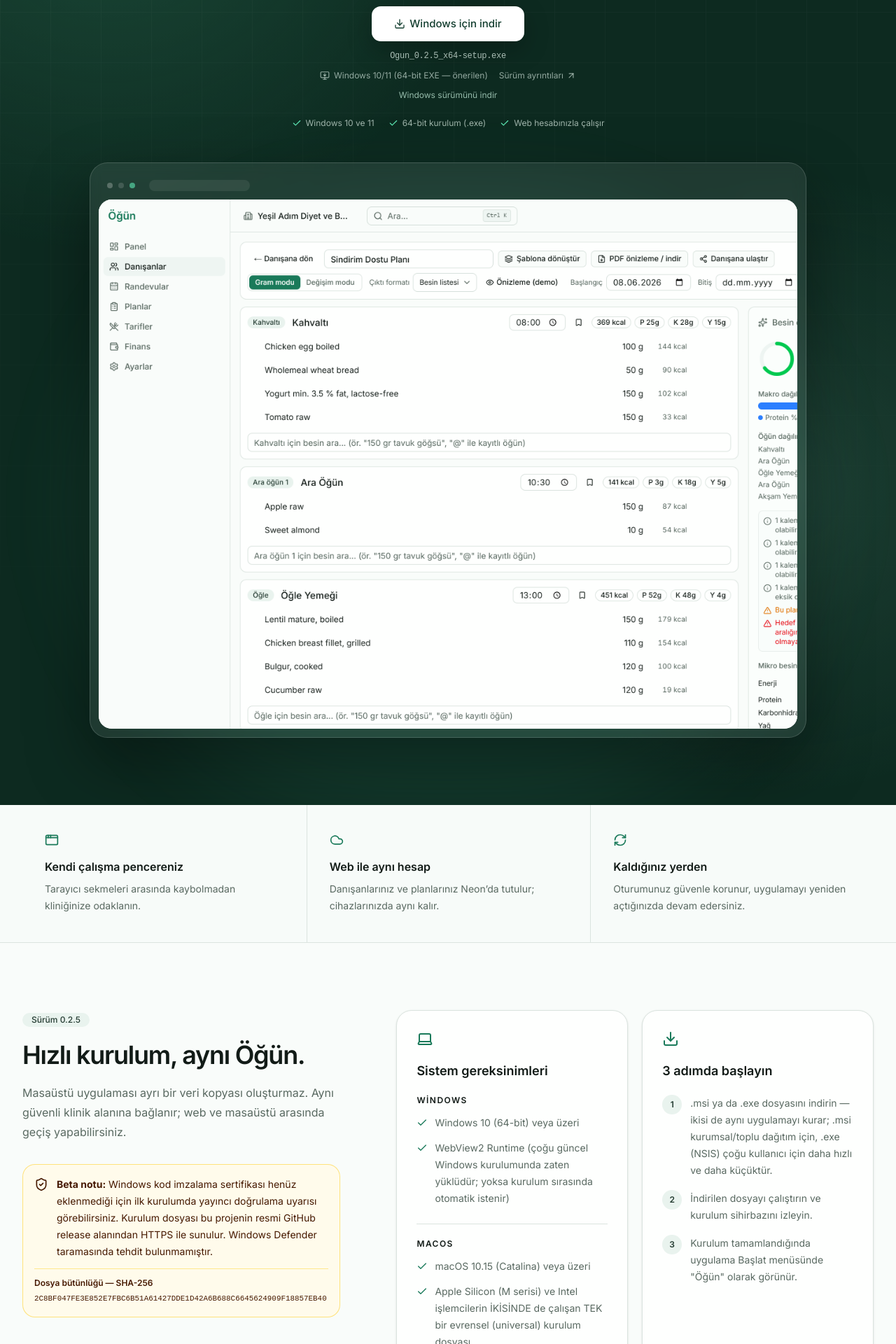
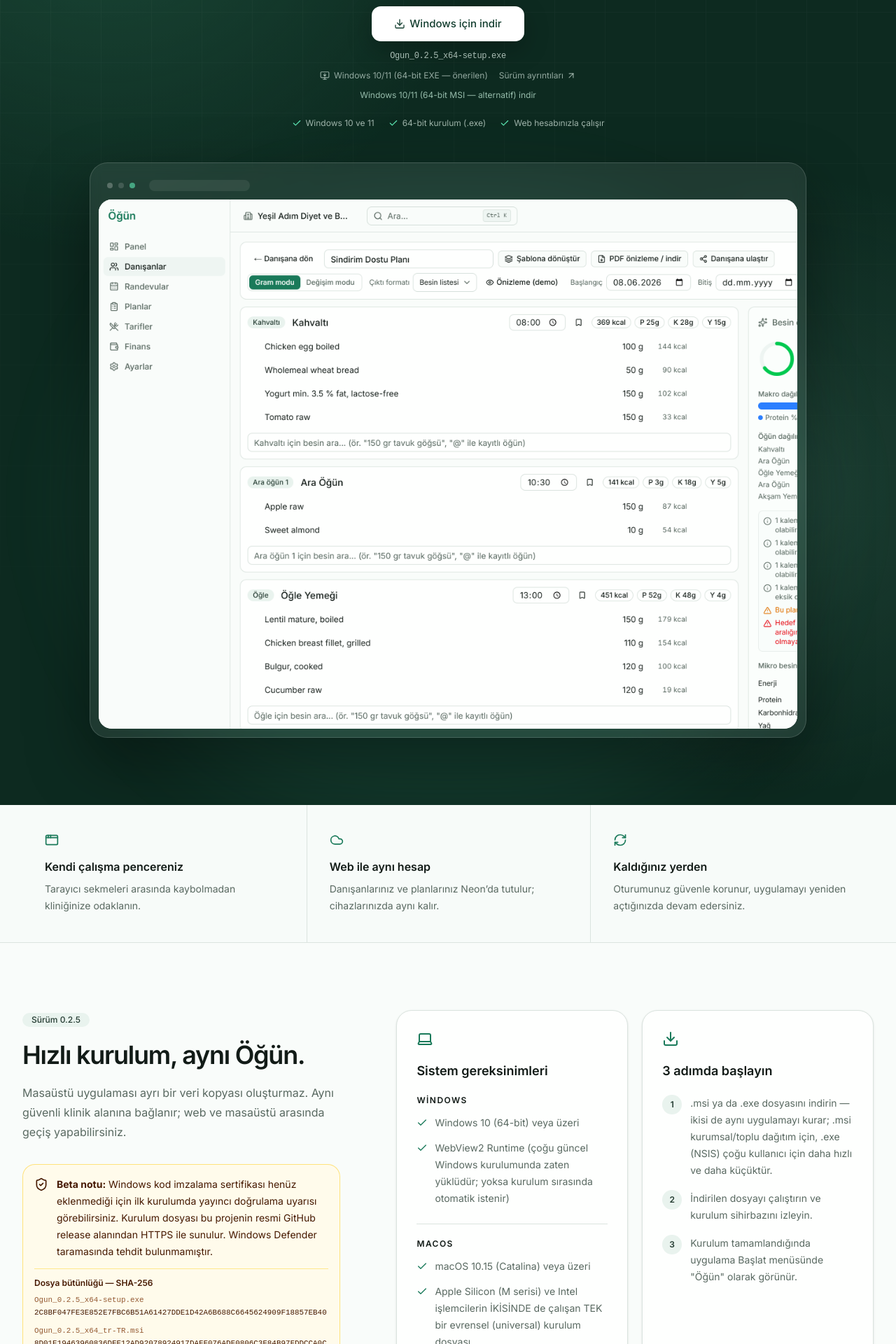
Before and after one commit to mirhanayd/ogun, a Next.js app in the folder apps/web/: page /indir in a window 1280 px wide. Shown: the part 560-2480 px from the top of the page at 70% size. Built offline with nearby package versions, Linux system fonts and the light colour scheme; no server answers.

Commit message:
feat(web): offer both Windows installers with checksums on indir

```diff
--- a/apps/web/src/app/indir/desktop-download-cta.tsx
+++ b/apps/web/src/app/indir/desktop-download-cta.tsx
@@ -58,13 +58,17 @@
           <ArrowUpRight aria-hidden="true" className="size-3.5" />
         </a>
       </div>
+      {/* Ana düğme kullanıcının platformuna göre seçilir; kalan paketler
+          (ör. aynı sürümün .msi alternatifi) ETİKETLERiyle listelenir —
+          iki Windows paketi (.exe + .msi) yayınlandığında hangi bağlantının
+          hangi dosya olduğu metinden okunabilir. */}
       {otherAssets.map((asset) => (
         <a
-          key={asset.platform}
+          key={asset.url}
           href={asset.url}
           className="text-xs text-emerald-100/70 underline-offset-4 hover:text-white hover:underline"
         >
-          {asset.platform === 'macos' ? 'macOS' : 'Windows'} sürümünü indir
+          {asset.label} indir
         </a>
       ))}
     </div>
--- a/apps/web/src/app/indir/page.tsx
+++ b/apps/web/src/app/indir/page.tsx
@@ -61,7 +61,10 @@
 
 export default function IndirPage() {
   const release = getLatestDesktopRelease()
-  const windowsAsset = release?.downloads.find((asset) => asset.platform === 'windows')
+  // Bütünlük kutusu TÜM Windows paketlerinin özetini listeler (aynı sürümün
+  // .exe ve .msi'si birlikte yayınlandığında ikisi de doğrulanabilir olsun).
+  const windowsChecksums =
+    release?.downloads.filter((asset) => asset.platform === 'windows' && asset.sha256) ?? []
   const releaseDate = release
     ? new Intl.DateTimeFormat('tr-TR', {
         day: 'numeric',
@@ -219,12 +222,19 @@
                     taramasında tehdit bulunmamıştır.
                   </p>
                 </div>
-                {windowsAsset?.sha256 ? (
+                {windowsChecksums.length > 0 ? (
                   <div className="mt-3 border-t border-amber-300/50 pt-3 dark:border-amber-800">
                     <p className="text-xs font-semibold">Dosya bütünlüğü — SHA-256</p>
-                    <code className="mt-1 block break-all font-mono text-[0.68rem] leading-5">
-                      {windowsAsset.sha256.toUpperCase()}
-                    </code>
+                    {windowsChecksums.map((asset) => (
+                      <div key={asset.url} className="mt-2">
+                        <p className="font-mono text-[0.68rem] leading-4 text-amber-900/80 dark:text-amber-200/80">
+                          {asset.url.split('/').pop()}
+                        </p>
+                        <code className="block break-all font-mono text-[0.68rem] leading-5">
+                          {asset.sha256?.toUpperCase()}
+                        </code>
+                      </div>
+                    ))}
                   </div>
                 ) : null}
               </div>
```
